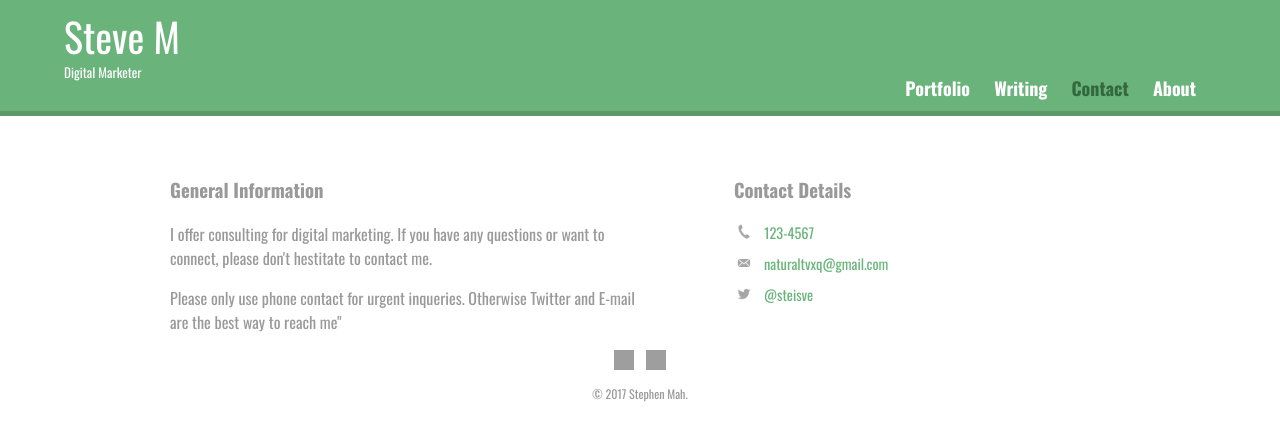
After one commit to teamloopste/stephenmah.com, a PHP site: page /contact.html in a window 1280 px wide. The commit adds this page. Shown: the top 441 px of the page. Run offline with PHP 8.4, Linux system fonts and the light colour scheme; grey boxes are pictures that could not be loaded.

Commit message:
Image updates, CSS updates, etc

```diff
--- /dev/null
+++ b/contact.html
@@ -0,0 +1,54 @@
+<!DOCTYPE html>
+<html>
+  <head>
+    <meta charset="utf-8">
+    <title>Steve M | Digital Marketer</title>
+    <link rel="stylesheet" href="css/normalize.css">
+    <link href="https://fonts.googleapis.com/css?family=Oswald:400,500,700" rel="stylesheet">
+    <link rel="stylesheet" href="css/main.css">
+    <link rel="stylesheet" href="css/responsive.css">
+    <meta name="viewport" content="width=device-width, initial-scale=1.0">
+<!--    <style>
+      nav a {
+   color: white;
+     background-color: orange;
+    }
+    </style> -->
+  </head>
+    <body>
+      <header>
+        <a href="index.html" id="logo">
+        <h1>Steve M</h1>
+        <h2>Digital Marketer</h2>
+        </a>
+        <nav>
+          <ul>
+            <li><a href="index.html">Portfolio</a></li>
+            <li><a href="writing.html">Writing</a></li>
+            <li><a href="contact.html" class="selected">Contact</a></li>
+            <li><a href="about.html">About</a></li>
+          </ul>
+        </nav>
+      </header>
+      <div id="wrapper">
+        <section id="primary">
+            <h3>General Information</h3>
+          <p>I offer consulting for digital marketing. If you have any questions or want to connect, please don't hestitate to contact me.</p>
+          <p>Please only use phone contact for urgent inqueries. Otherwise Twitter and E-mail are the best way to reach me"</p>
+        </section>
+        <section id="secondary">
+          <h3>Contact Details</h3>
+          <ul class="contact-info">
+            <li class="phone"><a href="tel:123-4567">123-4567</a></li>
+            <li class="mail"><a href="mailto:naturaltvxq@gmail.com">naturaltvxq@gmail.com</a></li>
+            <li class="twitter"><a href="http://twitter.com/intent/tweet?screen_name=steisve">@steisve</a></li>
+          </ul>
+        </section>
+    <footer>
+      <a href="http://twitter.com/steisve"><img src="img/twitter-wrap.png" alt="Twitter Logo" class="social-icon"></a>
+      <a href="http://facebook.com/stephenm89"><img src="img/facebook-wrap.png" alt="Facebook Logo" class="social-icon"></a>
+      <p>&copy; 2017 Stephen Mah.</p>
+    </footer>
+  </div>
+  </body>
+</html>
--- a/css/style.css
+++ b/css/style.css
@@ -89,7 +89,7 @@ li {
 	height: 850px;
 	background: linear-gradient(#000000, transparent 90%),
 				linear-gradient(0deg, #fff, transparent 90%),
-			    url('../img/lighthouse.jpg') no-repeat center;
+			    url('../img/torontoskyline.jpg') no-repeat center;
 	background-size: cover;
 	text-align:center;
 }
```
Also changed, not shown: about.html (added, +47 -0 lines), img/facebook.png (added), img/mail.png (added), img/phone.png (added), img/steve.png (added), img/torontoskyline.jpg (added), img/twitter.png (added), 1 other file.
